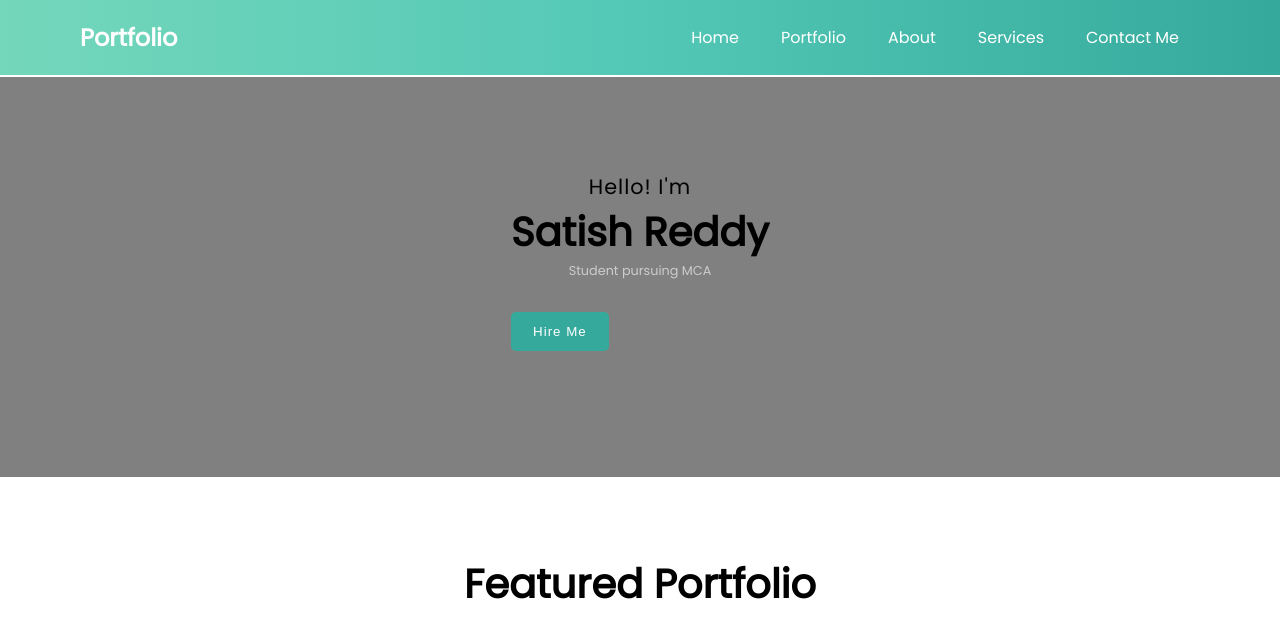
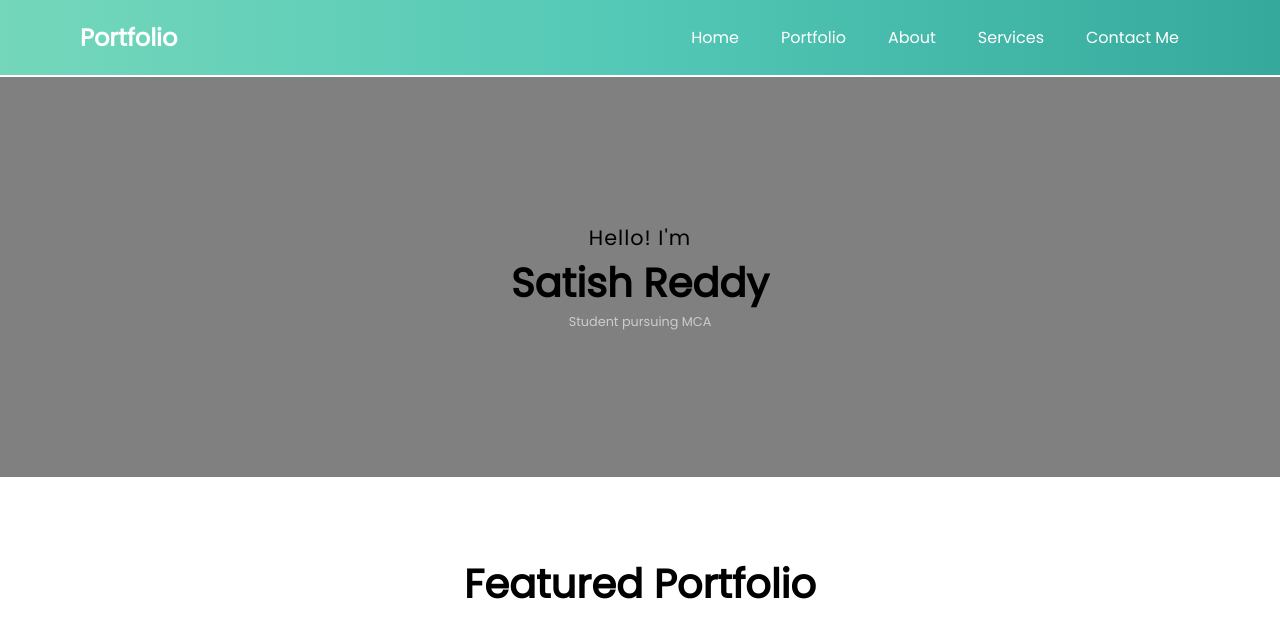
Before and after one commit to SatishReddy08/CODTECH-TASK1, a plain HTML site: page index.html in a window 1280 px wide. Shown: the top 626 px of the page. Drawn offline with Linux system fonts and the light colour scheme.

Commit message:
Update index.html

```diff
--- a/index.html
+++ b/index.html
@@ -71,11 +71,7 @@
                     Student pursuing MCA
                 </h1>
             </div>
-            <div class="intro-buttons">
-                <button class="btn common-btn">Hire Me</button>
 
-
-            </div>
           </div>
         </section>
 
```
